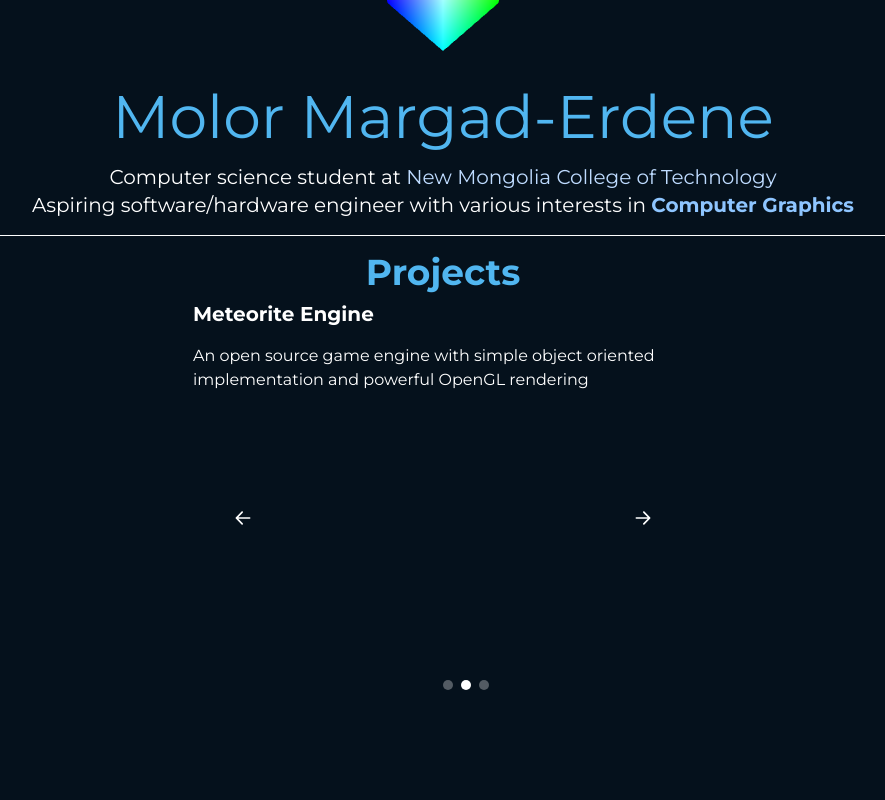
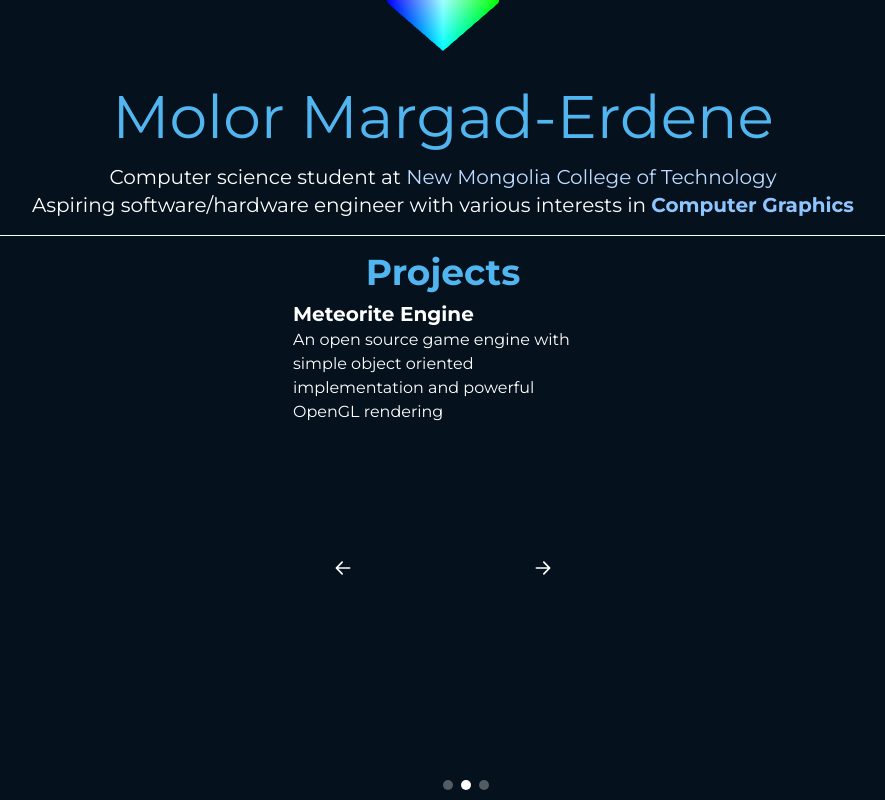
Before and after one commit to molor824/molor824.github.io, a React (Vite) app: page / in a window 1280 px wide. Shown: the part 277-1077 px from the top of the page, without its empty margins (197-1082 px from the left). Before the commit the page ends 977 px from the top, so only its background shows below. Built offline with nearby package versions, Linux system fonts and the light colour scheme.

Commit message:
Fix: make it declarative

```diff
--- a/src/components/Home.tsx
+++ b/src/components/Home.tsx
@@ -1,7 +1,7 @@
 import FadeIn from "./FadeIn";
 import Pfp from "./Pfp";
 import ScrollTexts from "./ScrollTexts";
-import Slider from "./Slider";
+import Slider, { Slide } from "./Slider";
 import Tab from "./Tab";
 
 const PROJECTS = {
@@ -102,19 +102,17 @@
       <FadeIn className="w-full" fadeDelay={100}>
         <Seperator />
       </FadeIn>
-      <section className="flex flex-col gap-4 items-center" id="projects">
+      <section className="flex flex-col gap-4 items-stretch" id="projects">
         <FadeIn className="flex flex-col items-center gap-2" fadeDelay={200}>
           <h1 className="text-4xl text-primary font-bold">Projects</h1>
-          <div className="w-[500px] h-[400px]">
-            <Slider
-              slides={PROJECTS.programming.map((p) => (
-                <div key={p.name} className="flex flex-col gap-4">
-                  <p className="font-bold text-xl">{p.name}</p>
-                  <span>{p.description}</span>
-                </div>
-              ))}
-            />
-          </div>
+          <Slider className="self-stretch min-w-[300px] min-h-[500px]">
+            {PROJECTS.programming.map((p) => (
+              <Slide key={p.name}>
+                <h1 className="font-bold text-xl">{p.name}</h1>
+                <p>{p.description}</p>
+              </Slide>
+            ))}
+          </Slider>
         </FadeIn>
       </section>
     </main>
--- a/src/components/Slider.tsx
+++ b/src/components/Slider.tsx
@@ -1,33 +1,73 @@
-import { useEffect, useRef, useState, type JSX } from "react";
+import {
+  createContext,
+  useContext,
+  useEffect,
+  useRef,
+  useState,
+  type PropsWithChildren,
+} from "react";
 import { useResizeObserver } from "usehooks-ts";
 import Arrow from "../assets/Arrow";
+import { twMerge } from "tailwind-merge";
 
+const SliderContext = createContext<{
+  size: { width: number; height: number };
+  addSlide(): { remove(): void };
+}>(null!);
 type Props = {
   slideDuration?: number;
   transitionInterval?: number;
-  slides?: JSX.Element[];
   sliderGap?: number;
+  className?: string;
 };
+function Slide({ children }: PropsWithChildren<{}>) {
+  const { addSlide, size } = useContext(SliderContext);
+  const ref = useRef<ReturnType<typeof addSlide>>(null!);
+  useEffect(() => {
+    ref.current = addSlide();
+    return () => ref.current.remove();
+  }, []);
+  return (
+    <div style={{ width: size.width, height: size.height }}>{children}</div>
+  );
+}
 function Slider({
   slideDuration = 500,
   transitionInterval = 3000,
   sliderGap = 16,
-  slides = [],
-}: Props) {
+  className,
+  children,
+}: PropsWithChildren<Props>) {
+  const [slideCount, setSlideCount] = useState(0);
   const [slideIndex, setSlideIndex] = useState(0);
   const ref = useRef<HTMLDivElement>(null!);
   const size = useResizeObserver({ ref });
   const distance = (size.width ?? 0) + sliderGap;
 
   useEffect(() => {
+    if (slideCount === 0) return;
     const timeout = setTimeout(() => {
-      setSlideIndex((prev) => (prev + 1) % slides.length);
+      setSlideIndex((prev) => (prev + 1) % slideCount);
     }, transitionInterval);
     return () => clearTimeout(timeout);
-  }, [slideIndex, transitionInterval]);
+  }, [slideIndex, slideCount, transitionInterval]);
+
+  const addSlide = () => {
+    let index = slideCount;
+    setSlideCount((prev) => prev + 1);
+    return {
+      remove: () => {
+        setSlideCount((prev) => {
+          if (prev <= 0) return 0;
+          if (index < slideIndex) setSlideIndex((prev) => prev - 1);
+          return prev - 1;
+        });
+      },
+    };
+  };
 
   return (
-    <div ref={ref} className="overflow-hidden w-full h-full relative">
+    <div ref={ref} className={twMerge("overflow-hidden relative", className)}>
       <div
         className="absolute top-0 left-0 flex transition-all"
         style={{
@@ -36,31 +76,33 @@
           transitionDuration: `${slideDuration}ms`,
         }}
       >
-        {slides.map((slide, i) => (
-          <div
-            style={{ width: size.width ?? 0, height: size.height ?? 0 }}
-            key={i}
+        <SliderContext.Provider
+          value={{
+            addSlide,
+            size: { width: size.width ?? 0, height: size.height ?? 0 },
+          }}
         >
-            {slide}
-          </div>
-        ))}
+          {children}
+        </SliderContext.Provider>
       </div>
       <button
         onClick={() =>
-          setSlideIndex((prev) => (prev - 1 + slides.length) % slides.length)
+          setSlideIndex((prev) => (prev - 1 + slideCount) % slideCount)
         }
-        className="absolute top-[50%] left-8 p-2 bg-transparent hover:bg-white/20 rounded-xl"
+        className="absolute top-[50%] left-8 p-2 bg-transparent hover:bg-white/10 rounded-xl"
       >
         <Arrow flip fill="#ffffff" width={20} height={20} strokeWidth={4} />
       </button>
       <button
-        onClick={() => setSlideIndex((prev) => (prev + 1) % slides.length)}
-        className="absolute top-[50%] right-8 p-2 bg-transparent hover:bg-white/20 rounded-xl"
+        onClick={() => setSlideIndex((prev) => (prev + 1) % slideCount)}
+        className="absolute top-[50%] right-8 p-2 bg-transparent hover:bg-white/10 rounded-xl"
       >
         <Arrow fill="#ffffff" width={20} height={20} strokeWidth={4} />
       </button>
       <div className="absolute bottom-[10px] left-[50%] flex gap-2">
-        {slides.map((_, i) => (
+        {Array(slideCount)
+          .fill(0)
+          .map((_, i) => (
             <div
               key={i}
               onClick={() => setSlideIndex(i)}
@@ -77,3 +119,4 @@
 }
 
 export default Slider;
+export { Slide };
```
Lines whose indentation alone changed are shown as unchanged.
